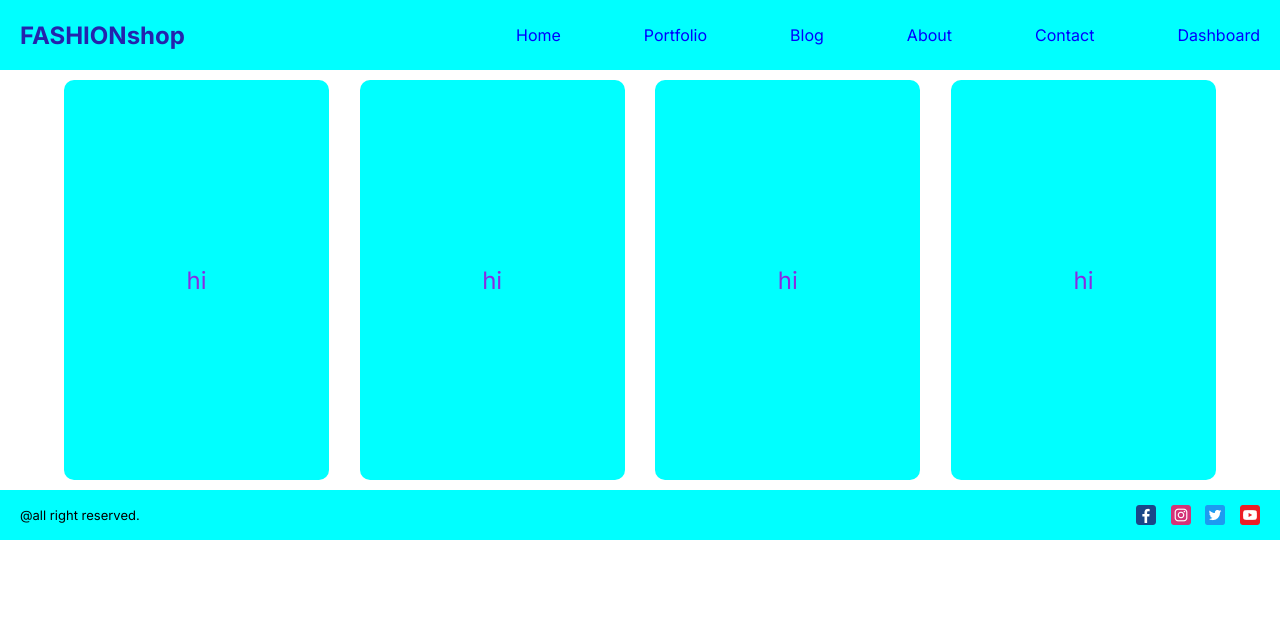
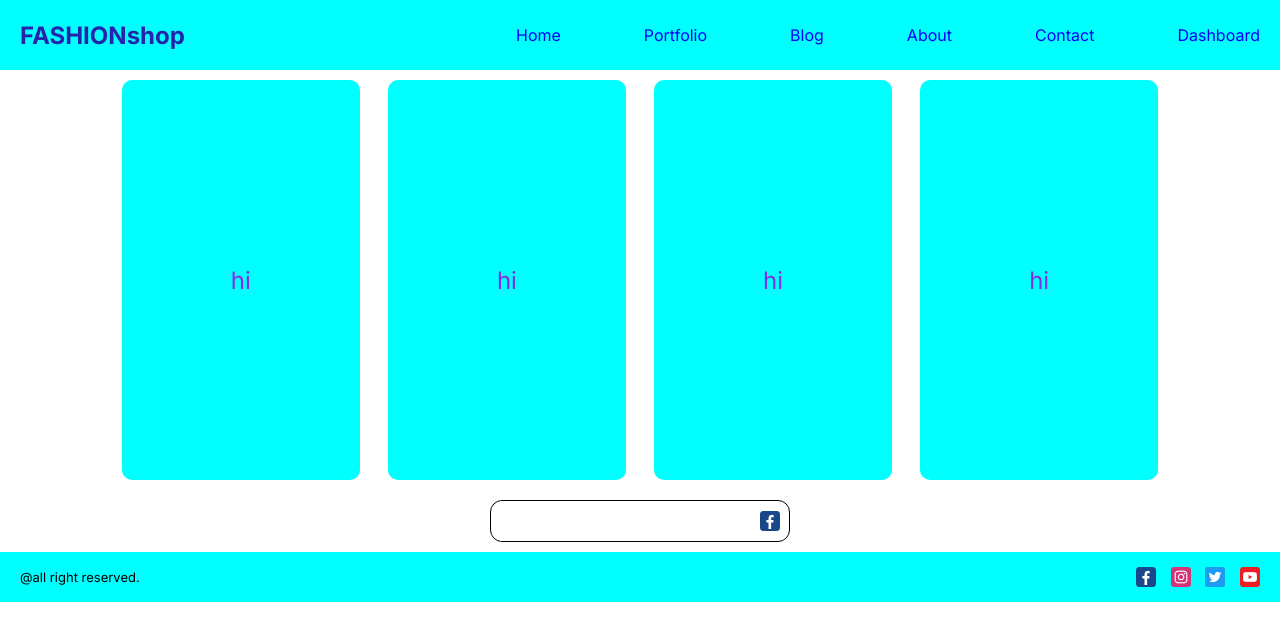
Before and after one commit to D1M1TRyy/next-app, a Next.js app: page / in a window 1280 px wide. Shown: the top 640 px of the page. Built offline with nearby package versions, Linux system fonts and the light colour scheme.

Commit message:
second commit

```diff
--- a/src/app/page.jsx
+++ b/src/app/page.jsx
@@ -1,11 +1,12 @@
 import Navbar from '@/components/navbar/Navbar'
 import styles from './page.module.css'
+import Image from 'next/image'
 
 export default function Home() {
   return (
     <main className={styles.main}>
 
-
+      <div className={styles.container}>
         <div className={styles.wrapper}>
           <div className={styles.card}>
             <p>hi</p>
@@ -20,6 +21,15 @@ export default function Home() {
             <p>hi</p>
           </div>
         </div>
+      </div>
+
+      <div className={styles.login}>
+        <div className={styles.wrapper}>
+          <input type="text" />
+          <Image src="/1.png" width="20" height="20"/>
+        </div>
+
+      </div>
 
     </main>
   )
--- a/src/app/page.module.css
+++ b/src/app/page.module.css
@@ -1,4 +1,8 @@
 .main{
+  width: 90%;
+  margin: auto;
+}
+.main .container{
   display: flex;
   justify-content: center;
   align-items: center;
@@ -23,3 +27,24 @@
   color:blueviolet;
   font-size: x-large;
 }
+.main .login {
+  display: flex;
+  justify-content: center;
+  align-items: center;
+}
+.main .login .wrapper{
+  width: 300px;
+  border: 1px solid black;
+  border-radius: 12px;
+  display: flex;
+  align-items: center;
+  justify-content: center;
+}
+.main .login input{
+  width: 260px;
+  height: 40px;
+  border: none;
+  outline: none;
+  padding: 5px 12px;
+  font-size: large;
+}
```
Lines whose indentation alone changed are shown as unchanged.
